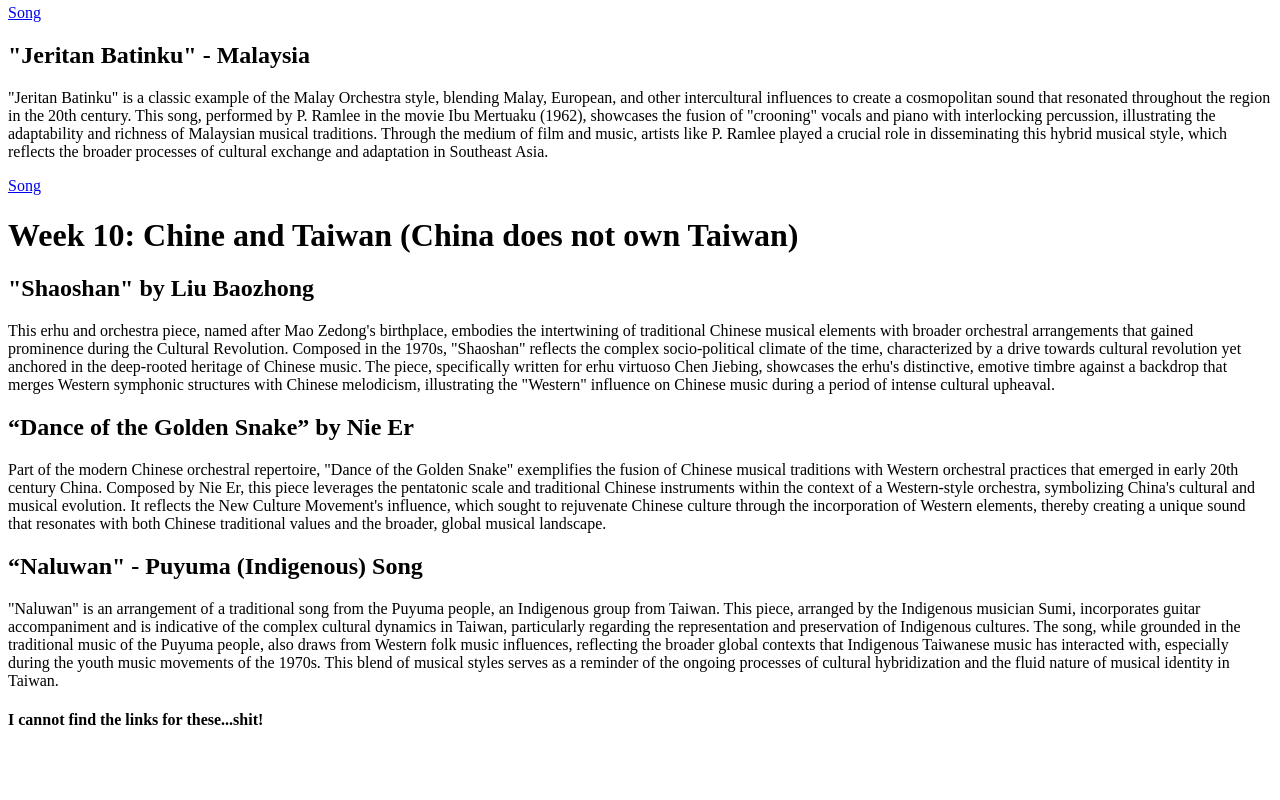
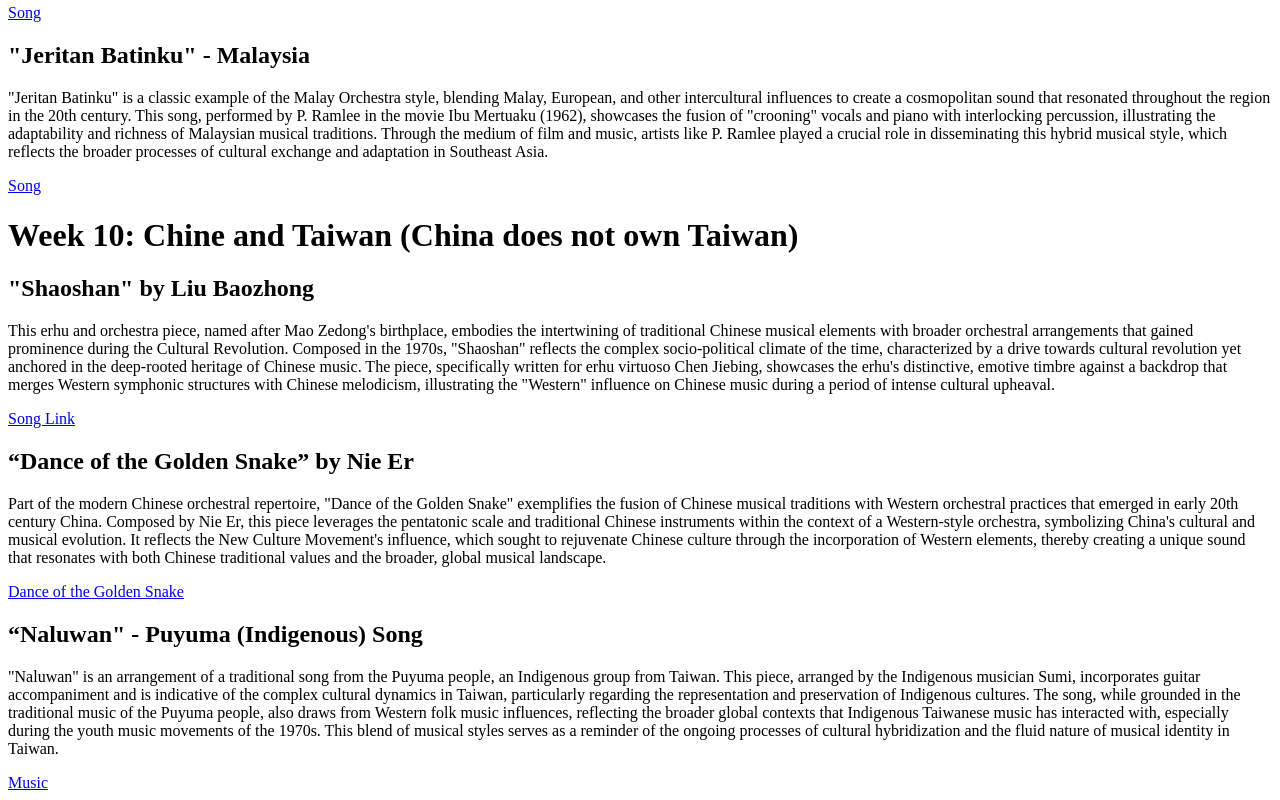
Before and after one commit to aclarke500/musc-289-study-site, a plain HTML site: page index.html in a window 1280 px wide. Shown: the part 1522-2322 px from the top of the page. Before the commit the page ends 2272 px from the top, so only its background shows below. Drawn offline with Linux system fonts and the light colour scheme.

Commit message:
added links for more songs

```diff
--- a/index.html
+++ b/index.html
@@ -55,18 +55,22 @@
 <p>
 This erhu and orchestra piece, named after Mao Zedong's birthplace, embodies the intertwining of traditional Chinese musical elements with broader orchestral arrangements that gained prominence during the Cultural Revolution. Composed in the 1970s, "Shaoshan" reflects the complex socio-political climate of the time, characterized by a drive towards cultural revolution yet anchored in the deep-rooted heritage of Chinese music. The piece, specifically written for erhu virtuoso Chen Jiebing, showcases the erhu's distinctive, emotive timbre against a backdrop that merges Western symphonic structures with Chinese melodicism, illustrating the "Western" influence on Chinese music during a period of intense cultural upheaval.
 </p>
+<a href="https://content.ca-central-1.content-service.brightspace.com/vault/865dc144-9b17-4938-a5a1-84175dee7ac5/s/5/content.ca-central-1.content-service.brightspace.com/3f5069b8-0465-4909-814d-4c9c7b785f6d/scorm/b3b55582-6a9b-45c3-b47e-757dc3bc1ff4/dceed6ff-ee19-44a1-9bc0-f6659cdd0b94/scormcontent/assets/Shao.Long.mp3">Song Link</a>
 
 <h2>“Dance of the Golden Snake” by Nie Er</h2>
 <p>
 Part of the modern Chinese orchestral repertoire, "Dance of the Golden Snake" exemplifies the fusion of Chinese musical traditions with Western orchestral practices that emerged in early 20th century China. Composed by Nie Er, this piece leverages the pentatonic scale and traditional Chinese instruments within the context of a Western-style orchestra, symbolizing China's cultural and musical evolution. It reflects the New Culture Movement's influence, which sought to rejuvenate Chinese culture through the incorporation of Western elements, thereby creating a unique sound that resonates with both Chinese traditional values and the broader, global musical landscape.
 </p>
+<a href="https://www.youtube.com/watch?v=GkIVBtbjz1c">Dance of the Golden Snake</a>
 
 <h2>“Naluwan" - Puyuma (Indigenous) Song</h2>
 <p>
 "Naluwan" is an arrangement of a traditional song from the Puyuma people, an Indigenous group from Taiwan. This piece, arranged by the Indigenous musician Sumi, incorporates guitar accompaniment and is indicative of the complex cultural dynamics in Taiwan, particularly regarding the representation and preservation of Indigenous cultures. The song, while grounded in the traditional music of the Puyuma people, also draws from Western folk music influences, reflecting the broader global contexts that Indigenous Taiwanese music has interacted with, especially during the youth music movements of the 1970s. This blend of musical styles serves as a reminder of the ongoing processes of cultural hybridization and the fluid nature of musical identity in Taiwan.
 </p>
+<a href="https://content.ca-central-1.content-service.brightspace.com/vault/865dc144-9b17-4938-a5a1-84175dee7ac5/s/5/content.ca-central-1.content-service.brightspace.com/3f5069b8-0465-4909-814d-4c9c7b785f6d/scorm/b3b55582-6a9b-45c3-b47e-757dc3bc1ff4/dceed6ff-ee19-44a1-9bc0-f6659cdd0b94/scormcontent/assets/Puy.mp3">Music</a>
 
-<h4>I cannot find the links for these...shit!</h4>
+
+
 
 </body>
 </html>
```
